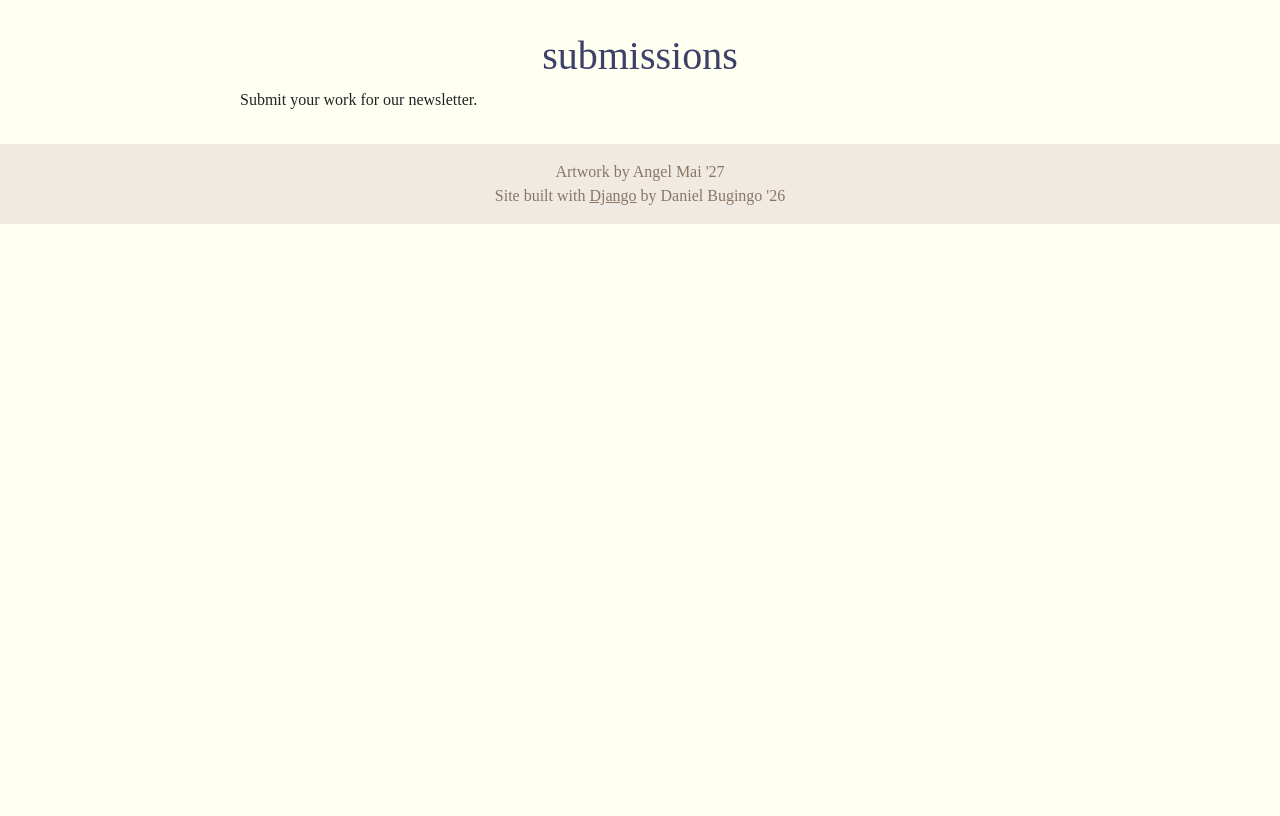
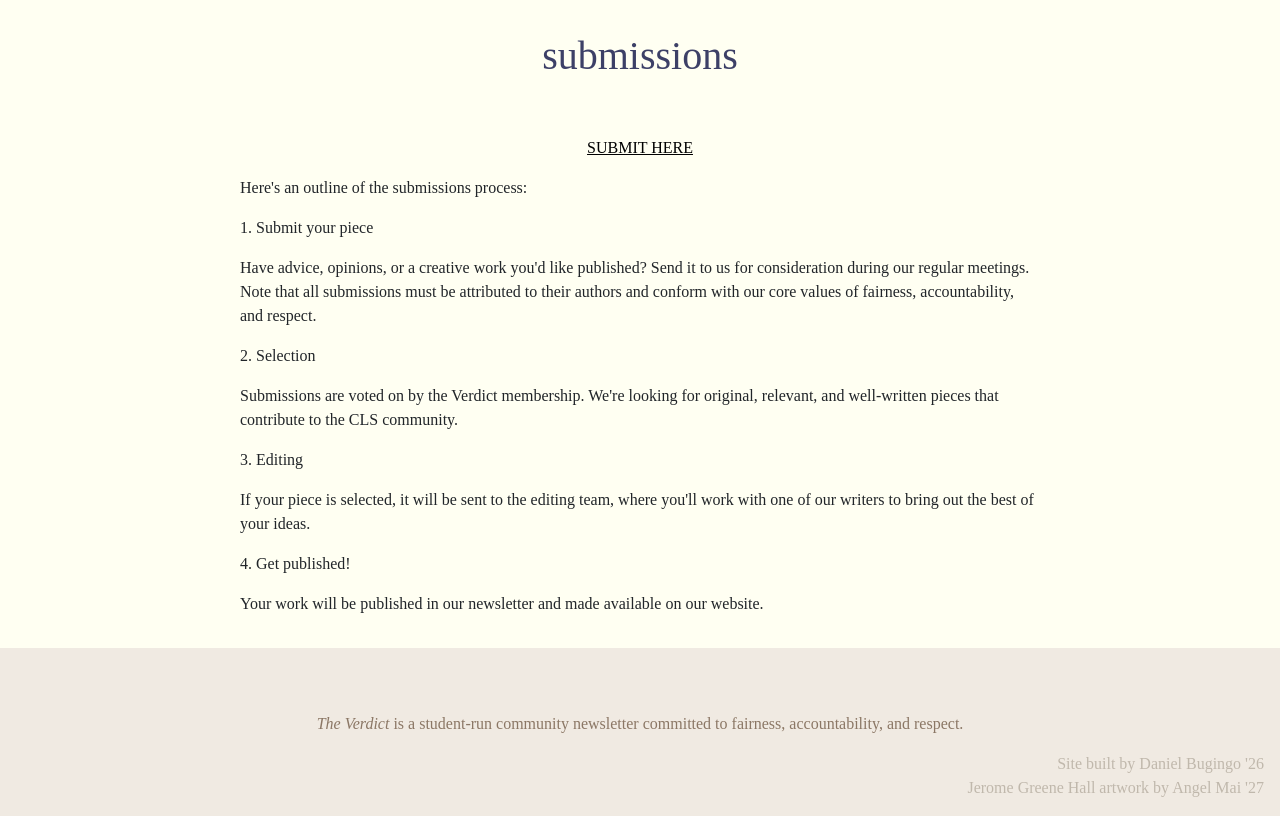
Before and after one commit to emiliofuerte/verdict-website, a Django app: page /submissions/ in a window 1280 px wide. Shown: the part 62-878 px from the top of the page. Before the commit the page ends 286 px from the top, so only its background shows below. Run offline with Django 4.2, Linux system fonts and the light colour scheme.

Commit message:
favicon, date next to issue number, dealt with google docs formatting leading to strange layout on individual articles

```diff
--- a/newsletter_site/newsletter/templates/newsletter/base.html
+++ b/newsletter_site/newsletter/templates/newsletter/base.html
@@ -9,6 +9,7 @@
     rel="stylesheet"
     href="https://cdn.jsdelivr.net/npm/bootstrap@5.3.0/dist/css/bootstrap.min.css"
   >
+  <link rel="icon" type="image/png" href="{% static 'newsletter/logo.png' %}">
   <style>
     body {
       font-family: "Times New Roman", Times, serif;
@@ -74,11 +75,16 @@
   </div>
 
   <!-- Footer -->
-  <footer class="text-center mt-4" style="background-color: #f0eae2; color: #8b7765; padding: 1rem;">
-    <p style="margin: 0;">
-      Artwork by Angel Mai '27<br>
-      Site built with <a href="https://www.djangoproject.com/" style="color: #8b7765;">Django</a> by Daniel Bugingo '26<br>
-      <!-- &copy; {{ current_year }} <i>The Columbia Law Verdict</i>. All rights reserved.-->
+  <footer class="mt-4" style="background-color: #f0eae2; color: #8b7765; padding: 4rem 1rem 1rem;">
+    <!-- Centered sentence on top -->
+    <p style="margin: 0 0 1rem 0; text-align: center;">
+      <i>The Verdict</i> is a student-run community newsletter committed to fairness, accountability, and respect.
+    </p>
+
+    <!-- Right-aligned text below -->
+    <p style="margin: 0; text-align: right; color:#c0b8ac">
+      Site built by Daniel Bugingo '26<br>
+      Jerome Greene Hall artwork by Angel Mai '27<br>
     </p>
   </footer>
 
--- a/newsletter_site/newsletter/templates/newsletter/submissions.html
+++ b/newsletter_site/newsletter/templates/newsletter/submissions.html
@@ -5,5 +5,20 @@
 
 {% block content %}
   <h1>submissions</h1>
-  <p>Submit your work for our newsletter.</p>
+  <br><br>
+  <p style="text-align: center;"><a href="https://docs.google.com/forms/d/e/1FAIpQLSf7NqKzvBc__m8gXW2zjT8u1hS_kPqCuRy4o00Zej2amgSA_Q/viewform">SUBMIT HERE</a></p>
+
+  <p>Here's an outline of the submissions process:</p>
+
+  <p>1. Submit your piece</p>
+  <p>Have advice, opinions, or a creative work you'd like published? Send it to us for consideration during our regular meetings. Note that all submissions must be attributed to their authors and conform with our core values of fairness, accountability, and respect.</p>
+
+  <p>2. Selection</p>
+  <p>Submissions are voted on by the Verdict membership. We're looking for original, relevant, and well-written pieces that contribute to the CLS community.</p>
+
+  <p>3. Editing</p>
+  <p>If your piece is selected, it will be sent to the editing team, where you'll work with one of our writers to bring out the best of your ideas.</p>
+
+  <p>4. Get published!</p>
+  <p>Your work will be published in our newsletter and made available on our website.</p>
 {% endblock %}
```
Also changed, not shown: newsletter_site/newsletter/templates/newsletter/current_issue.html (+11 -4 lines), newsletter_site/newsletter/templates/newsletter/join_our_team.html (+13 -1 lines), newsletter_site/newsletter/templates/newsletter/show_article.html (+3 -5 lines), newsletter_site/newsletter/utils.py (+32 -7 lines), newsletter_site/newsletter/static/newsletter/logo.png (added), 4 other files.
